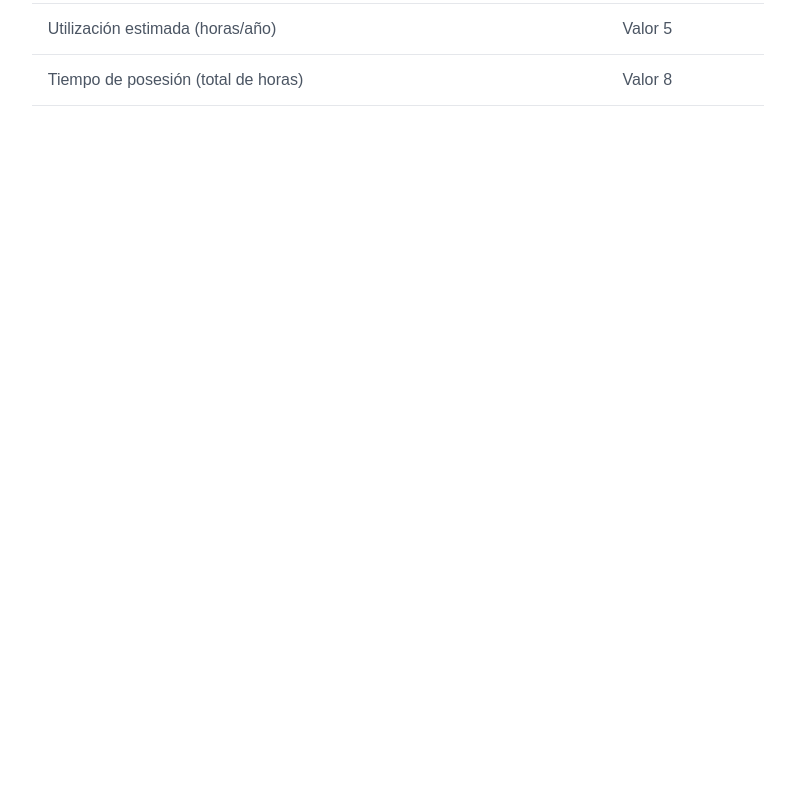
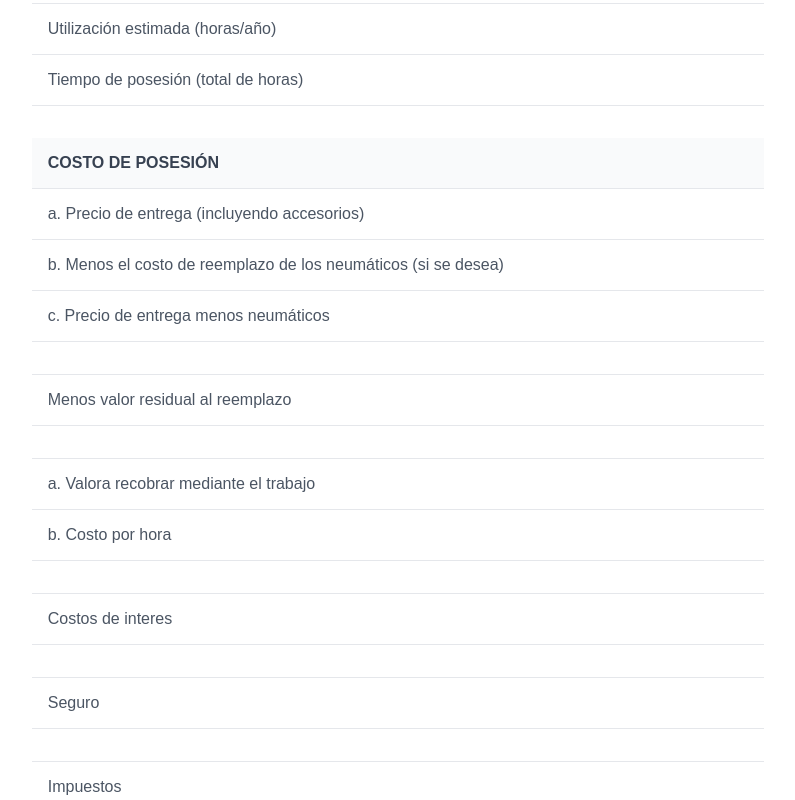
Before and after one commit to rinfasulasalle/App-Tecsup, a Vue app: page /CmpCalculoPosesion in a window 1280 px wide. Shown: the part 1160-1960 px from the top of the page, without its empty margins (242-1037 px from the left). Before the commit the page ends 1274 px from the top, so only its background shows below. Built offline with nearby package versions, Linux system fonts and the light colour scheme; a web font is replaced by a local one.

Commit message:
On branch master  Changes to be committed: 	modified:   src/components/CmpCalculoPosesion.vue Me falta COSTO DE OPERACIÓN

```diff
--- a/src/components/CmpCalculoPosesion.vue
+++ b/src/components/CmpCalculoPosesion.vue
@@ -143,9 +143,15 @@
     </form>
   </div>
   <div class="tabla">
-    <DataTable :value="data">
+    <DataTable :value="data_tabla1">
       <Column field="column1" header="MAQUINA"></Column>
-      <Column field="column2" :header="modeloMaquina"></Column>
+      <Column field="column2"></Column>
+    </DataTable>
+  </div>
+  <div class="tabla">
+    <DataTable :value="data_tabla2">
+      <Column field="column1" header="COSTO DE POSESIÓN"></Column>
+      <Column field="column2"></Column>
     </DataTable>
   </div>
 </template>
@@ -168,18 +174,125 @@ export default {
         { label: "Tractor de cadenas D8T", value: "Tractor de cadenas D8T" },
         { label: "Camión 797F", value: "Camión 797F" },
       ],
-      data: [
+      data_tabla1: [
         {
           column1: "Periodo estimado de posesión (años)",
           column2: 6,
         },
         {
           column1: "Utilización estimada (horas/año)",
-          column2: "Valor 5",
+          column2: "",
         },
         {
           column1: "Tiempo de posesión (total de horas)",
-          column2: "Valor 8",
+          column2: "",
+        },
+      ],
+      data_tabla2: [
+        {
+          column1: "a. Precio de entrega (incluyendo accesorios)",
+          column2: "",
+        },
+        {
+          column1:
+            "b. Menos el costo de reemplazo de los neumáticos (si se desea)",
+          column2: "",
+        },
+        {
+          column1: "c. Precio de entrega menos neumáticos",
+          column2: "",
+        },
+        {
+          column1: "",
+          column2: "",
+        },
+        {
+          column1: "Menos valor residual al reemplazo",
+          column2: "",
+        },
+        {
+          column1: "",
+          column2: "",
+        },
+        {
+          column1: "a. Valora recobrar mediante el trabajo ",
+          column2: "",
+        },
+        {
+          column1: "b. Costo por hora ",
+          column2: "",
+        },
+        {
+          column1: "",
+          column2: "",
+        },
+        {
+          column1: "Costos de interes",
+          column2: "",
+        },
+        {
+          column1: "",
+          column2: "",
+        },
+        {
+          column1: "Seguro",
+          column2: "",
+        },
+        {
+          column1: "",
+          column2: "",
+        },
+        {
+          column1: "Impuestos",
+          column2: "",
+        },
+        {
+          column1: "",
+          column2: "",
+        },
+        {
+          column1: "COSTO TOTAL POR HORA POSESION ",
+          column2: "",
+        },
+        {
+          column1: "",
+          column2: "",
+        },
+        {
+          column1: "",
+          column2: "",
+        },
+        {
+          column1: "",
+          column2: "",
+        },
+        {
+          column1: "",
+          column2: "",
+        },
+        {
+          column1: "",
+          column2: "",
+        },
+        {
+          column1: "",
+          column2: "",
+        },
+        {
+          column1: "",
+          column2: "",
+        },
+        {
+          column1: "",
+          column2: "",
+        },
+        {
+          column1: "",
+          column2: "",
+        },
+        {
+          column1: "",
+          column2: "",
         },
       ],
     };
@@ -217,10 +330,62 @@ export default {
       );
 
       // Update "valor 5" and "valor 8" based on horasUtilizacion
-      this.data[1].column2 = this.horasUtilizacion;
-      this.data[2].column2 = 6 * this.horasUtilizacion;
+      this.data_tabla1[1].column2 = this.horasUtilizacion;
+      this.data_tabla1[2].column2 = 6 * this.horasUtilizacion;
+      // ----
+      this.data_tabla2[0].column2 = this.precioEntrega;
+      this.data_tabla2[1].column2 = this.precioNeumaticos * 6;
+      this.data_tabla2[2].column2 =
+        this.data_tabla2[0].column2 - this.data_tabla2[1].column2;
+      // ---
+      // para el punto 2 NECESITO VALIDAR cual ha seleccionado
+      let porcentaje = 0;
+      if (this.modeloMaquina.value == "Camión 797F") {
+        porcentaje = 0.4;
+      } else {
+        porcentaje = 0.6;
+      }
+      //console.log(porcentaje);
+      //console.log(this.data_tabla2[2].column2, porcentaje);
+      this.data_tabla2[4].column2 = this.data_tabla2[2].column2 * porcentaje;
+      // ----
+      this.data_tabla2[6].column2 =
+        this.data_tabla2[2].column2 - this.data_tabla2[4].column2;
+      // ---
+      this.data_tabla2[7].column2 =
+        this.data_tabla2[6].column2 / this.data_tabla1[2].column2;
+      //console.log(this.data_tabla2[6].column2, this.data_tabla1[2].column2);
+      // ---9
+      let $J$27 = this.data_tabla1[0].column2;
+      let $J$28 = this.data_tabla1[1].column2;
+      let G41 = this.tasaInteres / 100;
+      let $J$33 = this.data_tabla2[2].column2;
+      //console.log("$J$27", $J$27);
+      //console.log("G41", G41);
+      //console.log("$J$28", $J$28);
+      //console.log("$J$33", $J$33);
 
-      this.clearFields(); // Limpiar los campos del formulario
+      this.data_tabla2[9].column2 =
+        ((($J$27 + 1) / (2 * $J$27)) * $J$33 * G41) / $J$28;
+      // ---
+      let G43 = this.tasaSeguros / 100;
+      this.data_tabla2[11].column2 =
+        ((($J$27 + 1) / (2 * $J$27)) * $J$33 * G43) / $J$28;
+      // ---
+      let G45 = this.tasaImpuestos / 100;
+      this.data_tabla2[13].column2 =
+        ((($J$27 + 1) / (2 * $J$27)) * $J$33 * G45) / $J$28;
+      // ---
+      this.data_tabla2[15].column2 =
+        this.data_tabla2[7].column2 +
+        this.data_tabla2[9].column2 +
+        this.data_tabla2[11].column2 +
+        this.data_tabla2[13].column2;
+      // ---
+      // ---
+      // ---
+
+      //this.clearFields(); // Limpiar los campos del formulario
     },
     clearFields() {
       this.modeloMaquina = null;
```
